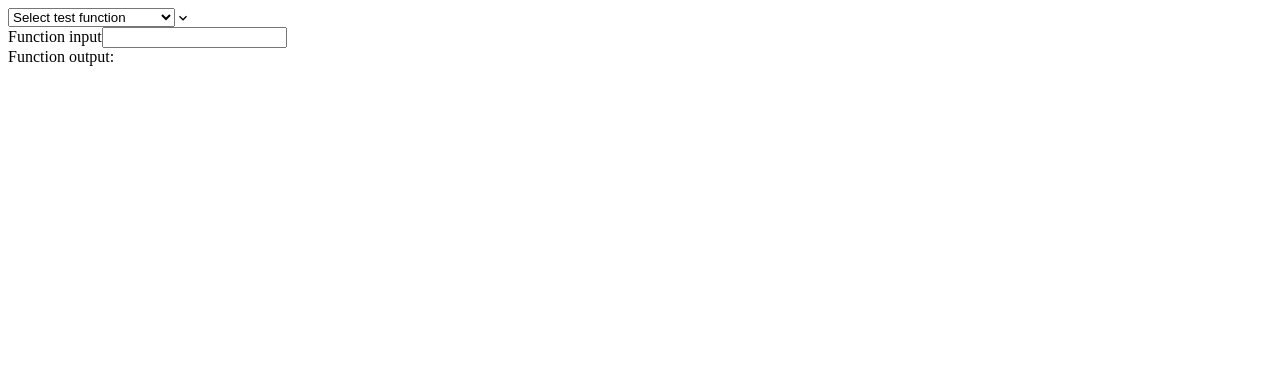
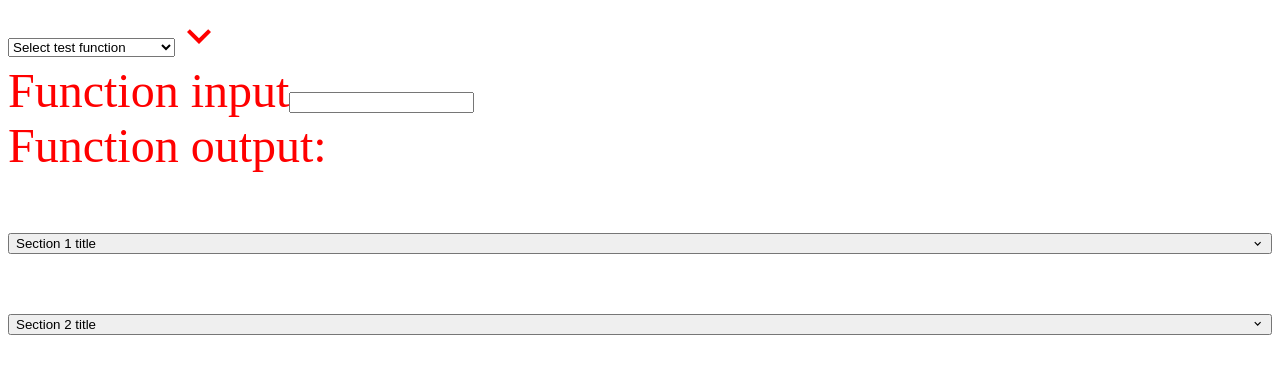
Before and after one commit to LilyCatFiddy/receipt-splitter, a Next.js app: page /test in a window 1280 px wide. Shown: the top 374 px of the page. Built offline with nearby package versions, Linux system fonts and the light colour scheme.

Commit message:
updated with main

```diff
--- a/pages/test.js
+++ b/pages/test.js
@@ -1,5 +1,10 @@
 import { useState } from "react";
 import {
+    Accordion,
+    AccordionItem,
+    AccordionButton,
+    AccordionPanel,
+    AccordionIcon,
     Box,
     Heading,
     Select,
@@ -7,11 +12,11 @@
 } from '@chakra-ui/react'
 
 export default function Test() {
-    let [currFn, setCurrFn] = useState(() => () => {});
+    let [currFn, setCurrFn] = useState(() => () => { });
     let [inputs, setInputs] = useState();
 
     return (
-        <div>
+        <div className='tester'>
             <Select placeholder='Select test function'>
                 <option value='option1'>Test fn 1</option>
                 <option value='option2'>Test fn 2</option>
@@ -23,6 +28,41 @@
             <div>
                 Function output: {currFn(inputs)}
             </div>
+            <Accordion allowMultiple={true}>
+                <AccordionItem>
+                    <h2>
+                        <AccordionButton>
+                            <Box flex='1' textAlign='left'>
+                                Section 1 title
+                            </Box>
+                            <AccordionIcon />
+                        </AccordionButton>
+                    </h2>
+                    <AccordionPanel pb={4}>
+                        Lorem ipsum dolor sit amet, consectetur adipiscing elit, sed do eiusmod
+                        tempor incididunt ut labore et dolore magna aliqua. Ut enim ad minim
+                        veniam, quis nostrud exercitation ullamco laboris nisi ut aliquip ex ea
+                        commodo consequat.
+                    </AccordionPanel>
+                </AccordionItem>
+
+                <AccordionItem>
+                    <h2>
+                        <AccordionButton>
+                            <Box flex='1' textAlign='left'>
+                                Section 2 title
+                            </Box>
+                            <AccordionIcon />
+                        </AccordionButton>
+                    </h2>
+                    <AccordionPanel pb={4}>
+                        Lorem ipsum dolor sit amet, consectetur adipiscing elit, sed do eiusmod
+                        tempor incididunt ut labore et dolore magna aliqua. Ut enim ad minim
+                        veniam, quis nostrud exercitation ullamco laboris nisi ut aliquip ex ea
+                        commodo consequat.
+                    </AccordionPanel>
+                </AccordionItem>
+            </Accordion>
         </div>
     );
 }
```
Also changed, not shown: 1 other file (tests, documents, lock files or other folders).
